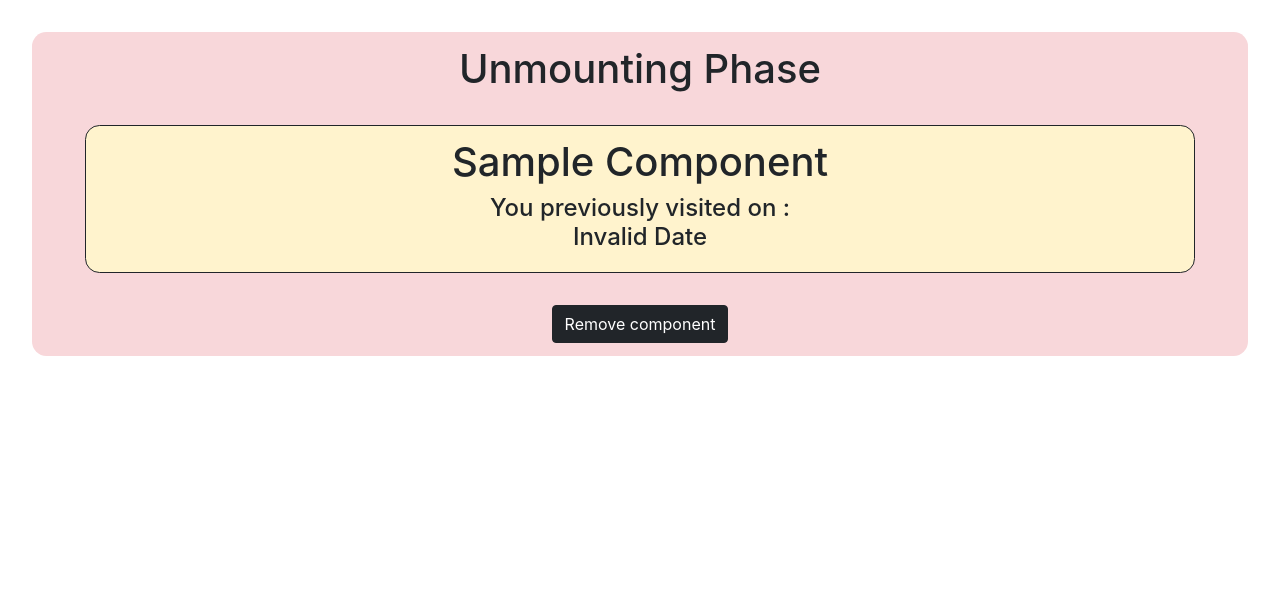
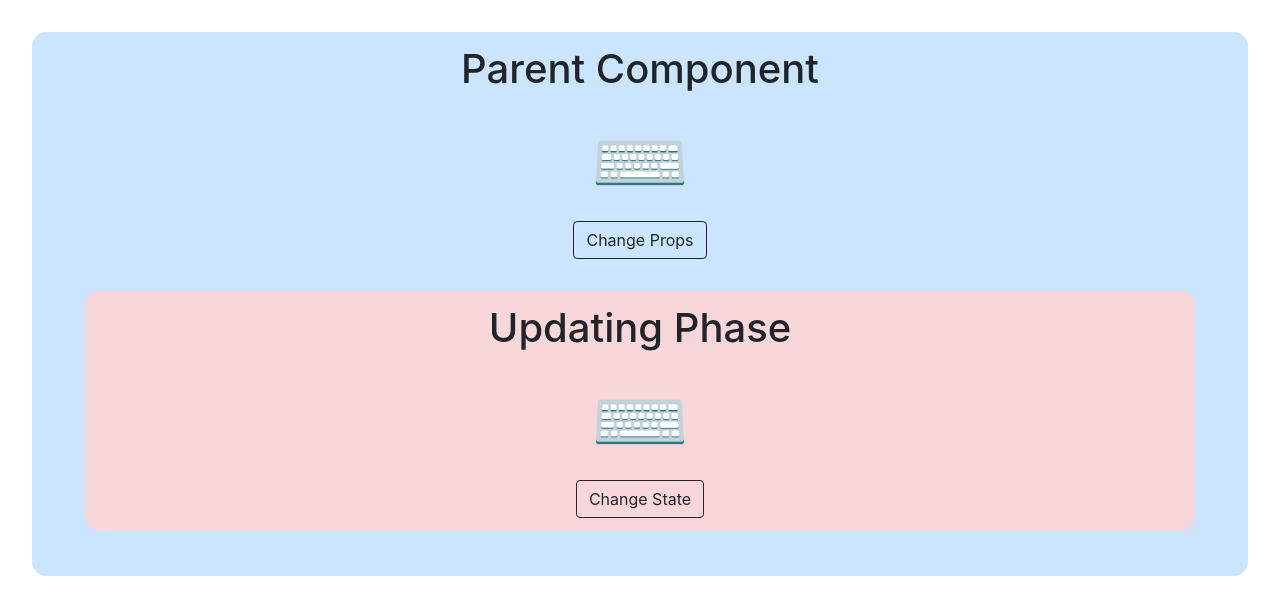
Before and after one commit to vkinsane/React_Lifecycle_Methods, a React (Create React App) app: page / in a window 1280 px wide. Shown: the top 614 px of the page. Built offline with nearby package versions, Linux system fonts and the light colour scheme.

Commit message:
Removing Error handling part

```diff
--- a/src/App.js
+++ b/src/App.js
@@ -1,8 +1,8 @@
 import React, { Component } from "react";
 import "./App.css";
 // import MountingPhase from "./components/MountingPhase";
-// import UpdatingPhase from "./components/UpdatingPhase";
-import UnmountingPhase from "./components/UnmountingPhase";
+import UpdatingPhase from "./components/UpdatingPhase";
+// import UnmountingPhase from "./components/UnmountingPhase";
 
 // import Hero from "./components/Hero";
 // import ErrorBoundary from "./components/ErrorBoundary";
@@ -12,7 +12,7 @@ class App extends Component {
     device: "⌨️",
   };
 
-  changedevice = () => {
+  changeDevice = () => {
     this.setState({
       device:
         this.state.device === "🖨️"
@@ -32,16 +32,16 @@ class App extends Component {
         {/* <MountingPhase/> */}
 
         {/* ---------------Updating Phase--------------- */}
-        {/* <div className="update-phase">
+        <div className="update-phase">
           <h1>Parent Component</h1>
           <div style={{ fontSize: "5em" }}>{this.state.device}</div>
-          <button className="btn btn-outline-dark" onClick={this.changedevice}>
+          <button className="btn btn-outline-dark" onClick={this.changeDevice}>
             Change Props
           </button>
           <UpdatingPhase device={this.state.device} />
-        </div> */}
+        </div>
         {/* ---------------Unmounting Phase--------------- */}
-        <UnmountingPhase />
+        {/* <UnmountingPhase /> */}
 
         {/* ---------------Errorhandling Phase--------------- */}
         {/* <ErrorBoundary>
--- a/src/components/UpdatingPhase.js
+++ b/src/components/UpdatingPhase.js
@@ -3,13 +3,12 @@ import React, { Component } from "react";
 class UpdatingPhase extends Component {
   constructor(props) {
     super(props);
-
     this.state = {
       device: this.props.device,
     };
   }
 
-  changedevice = () => {
+  changeDevice = () => {
     this.setState({
       device:
         this.state.device === "🖨️"
@@ -87,15 +86,14 @@ class UpdatingPhase extends Component {
 
   //Updating phase render method ----- [3]
   render() {
-    // console.log("Props :", this.props);
-    // console.log("State :", this.state);
+    console.log("Props :", this.props);
+    console.log("State :", this.state);
     console.log("Component Rendered ⭐");
     return (
       <div className="update-phase-child">
         <h1>Updating Phase</h1>
-        {/* <br /> */}
         <div style={{ fontSize: "5em" }}>{this.state.device}</div>
-        <button className="btn btn-outline-dark" onClick={this.changedevice}>
+        <button className="btn btn-outline-dark" onClick={this.changeDevice}>
           Change State
         </button>
       </div>
```
